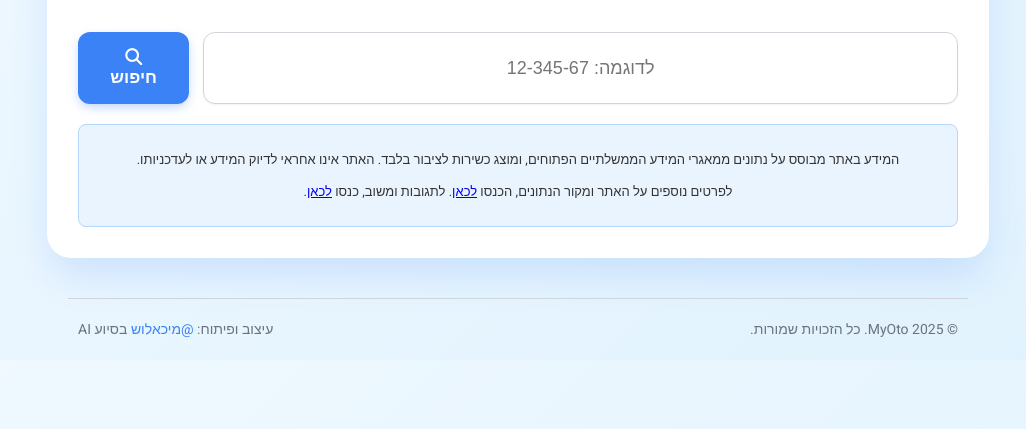
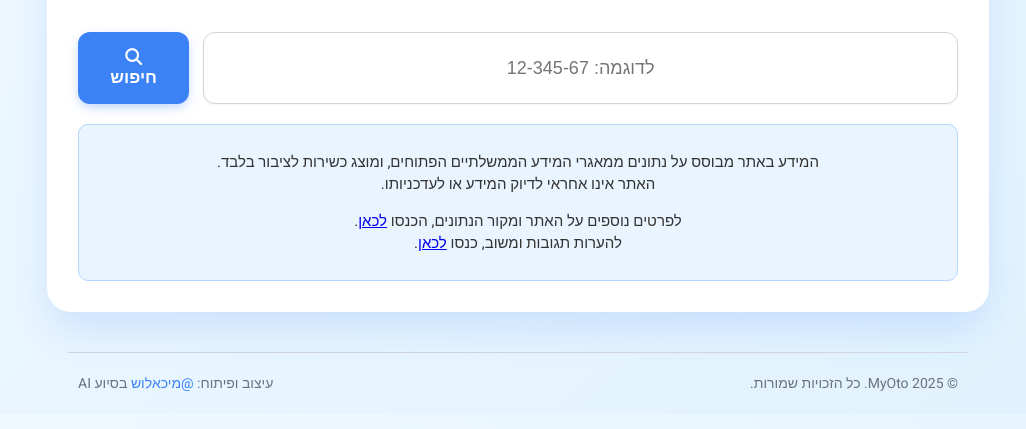
Before and after one commit to mmichaelush/-, a plain HTML site: page index.html in a window 1280 px wide. Shown: the part 371-800 px from the top of the page, without its empty margins (122-1148 px from the left). Drawn offline with nearby package versions, Linux system fonts and the light colour scheme.

Commit message:
Update index.html

```diff
--- a/index.html
+++ b/index.html
@@ -81,14 +81,17 @@
       <div class="results" id="resultsArea"></div>
     </div>
 
-    <div style="border: 1px solid #b3d7ff; background-color: #eaf4ff; padding: 12px; border-radius: 8px; text-align: center; font-size: 13px; margin-top: 20px;">
+    <div style="border: 1px solid #b3d7ff; background-color: #eaf4ff; padding: 11px; border-radius: 10px; text-align: center; font-size: 15px; margin-top: 20px;">
   <p>
-    המידע באתר מבוסס על נתונים ממאגרי המידע הממשלתיים הפתוחים, ומוצג כשירות לציבור בלבד. האתר אינו אחראי לדיוק המידע או לעדכניותו.
+  המידע באתר מבוסס על נתונים ממאגרי המידע הממשלתיים הפתוחים, ומוצג כשירות לציבור בלבד.
+  <br>
+  האתר אינו אחראי לדיוק המידע או לעדכניותו.
   </p>
     <p>
       לפרטים נוספים על האתר ומקור הנתונים, הכנסו
       <a href="https://rechavimzelaze.ovh/post/75249" target="_blank" rel="noopener noreferrer">לכאן</a>.
-      לתגובות ומשוב, כנסו
+      <br>
+      להערות תגובות ומשוב, כנסו
       <a href="https://rechavimzelaze.ovh/post/72731" target="_blank" rel="noopener noreferrer">לכאן</a>.
     </p>
   </div>
```
